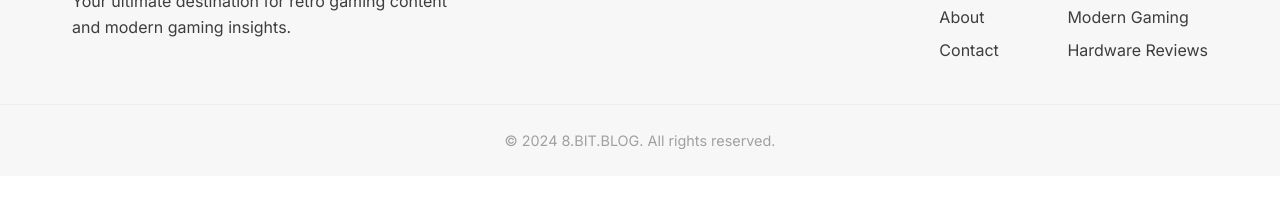
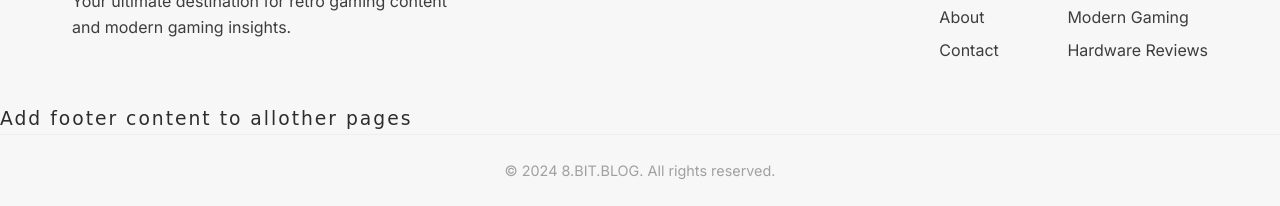
Before and after one commit to lhendupit/8bitdev, a plain HTML site: page about.html in a window 1280 px wide. Shown: the part 1370-1576 px from the top of the page. Before the commit the page ends 1546 px from the top, so only its background shows below. Drawn offline with Linux system fonts and the light colour scheme; a web font is replaced by a local one.

Commit message:
add footer content to all other pages

```diff
--- a/about.html
+++ b/about.html
@@ -170,6 +170,7 @@
           </div>
         </div>
       </div>
+      <h3>Add footer content to allother pages</h3>
 
       <div class="footer-bottom">
         <p>&copy; 2024 8.BIT.BLOG. All rights reserved.</p>
```
Also changed, not shown: contact.html (+1 -1 lines), gallery.html (+1 -0 lines).
